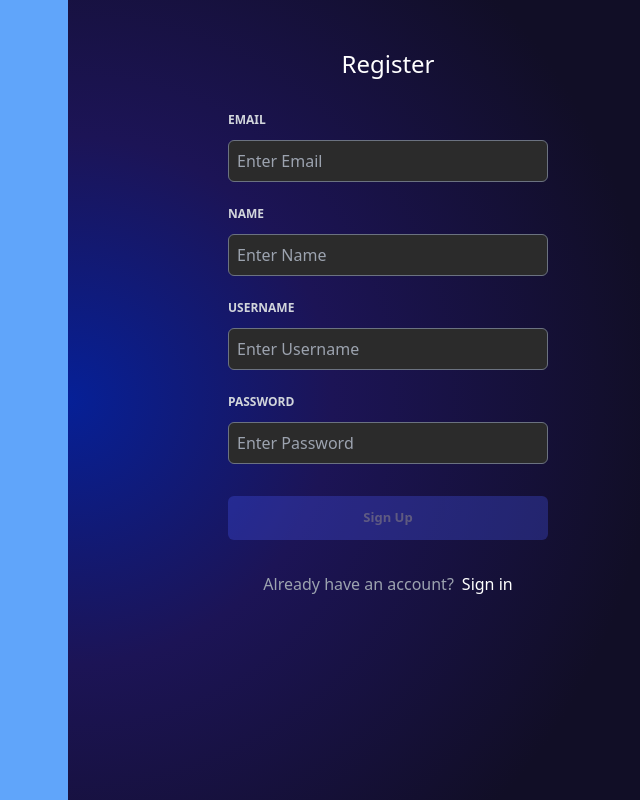
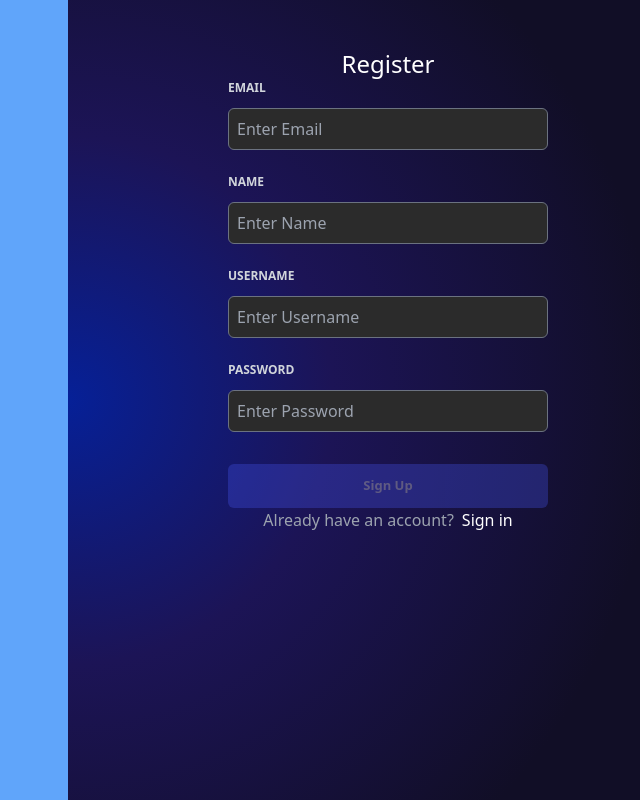
Before and after one commit to aminnicevic04/Hackathon-App, a Next.js app: page /signup in a window 1280 px wide. Shown: the whole page, without its empty margins (572-1212 px from the left). Built offline with nearby package versions, Linux system fonts and the light colour scheme; no server answers.

Commit message:
signup-gap

```diff
--- a/components/auth/signup/SignupForm.js
+++ b/components/auth/signup/SignupForm.js
@@ -58,7 +58,7 @@
   }
 
   return (
-    <div className="flex flex-col gap-8">
+    <div className="flex flex-col p-8">
       <ToastContainer />
       <div>
         <div>
```
